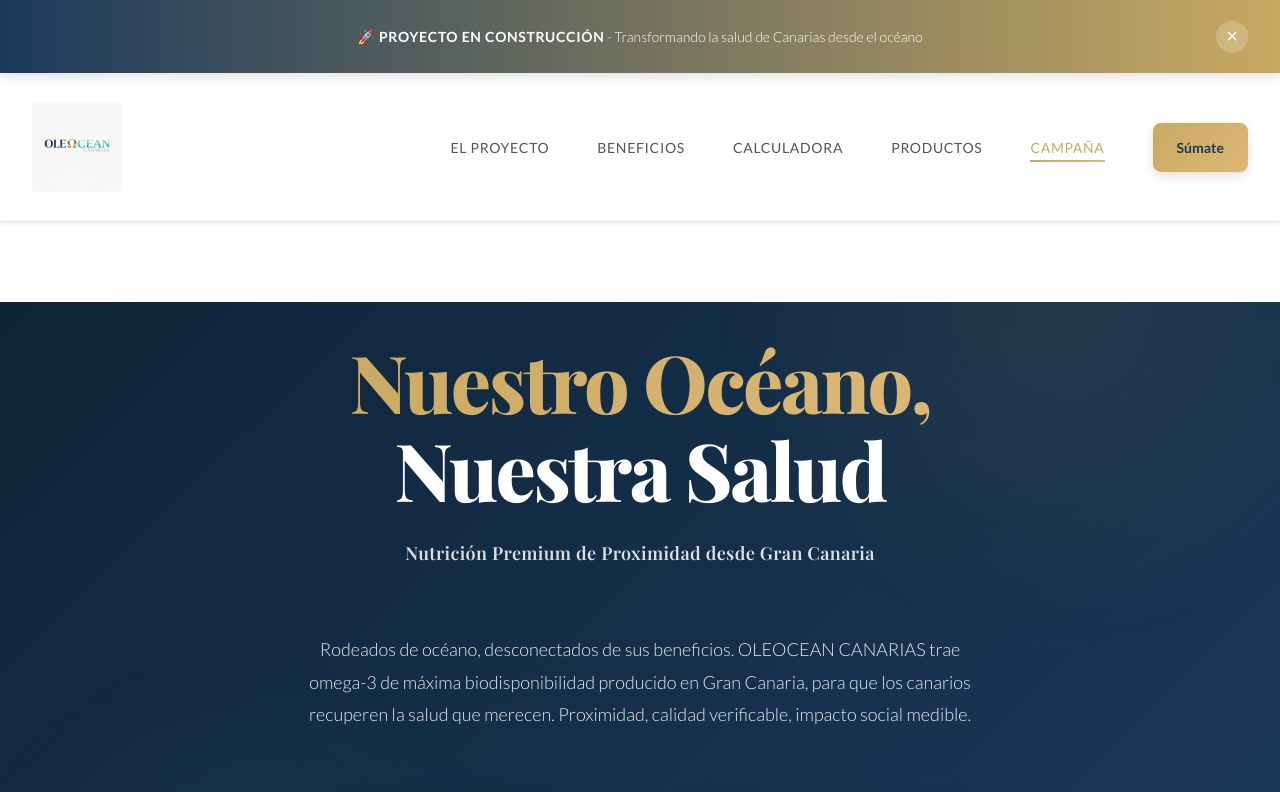
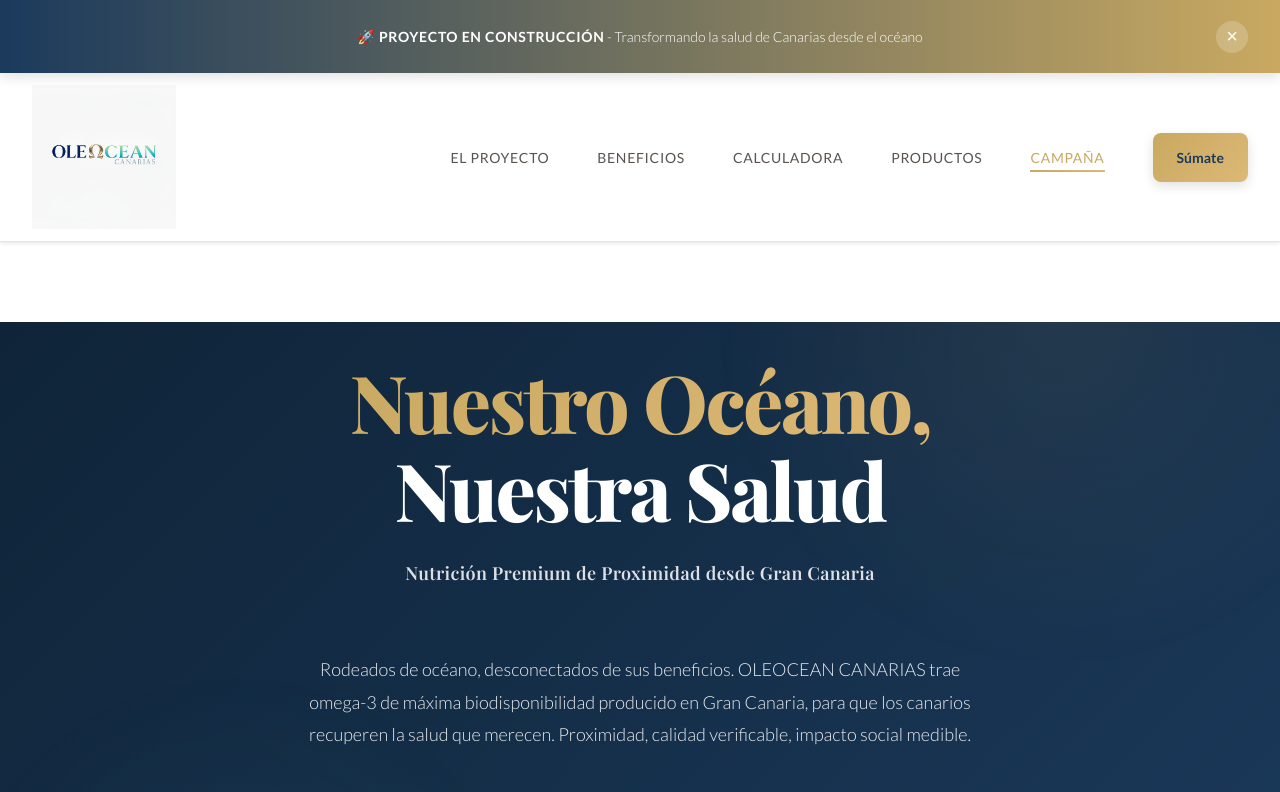
Before and after one commit to ConTuCuota/oleocean, a plain HTML site: page index.html in a window 1280 px wide. Shown: the top 792 px of the page. Drawn offline with nearby package versions, Linux system fonts and the light colour scheme; a small style sheet from the web is missing.

Commit message:
Adjust logo height in index.html

```diff
--- a/index.html
+++ b/index.html
@@ -423,7 +423,7 @@
             gap: var(--spacing-sm);
             text-decoration: none;
             transition: transform var(--transition-fast);
-            height: 100px;
+            height: 120px;
         }
 
         .logo:hover {
@@ -431,7 +431,7 @@
         }
 
         .logo img {
-            height: 90%;
+            height: 120%;
             width: auto;
             object-fit: contain;
         }
```
